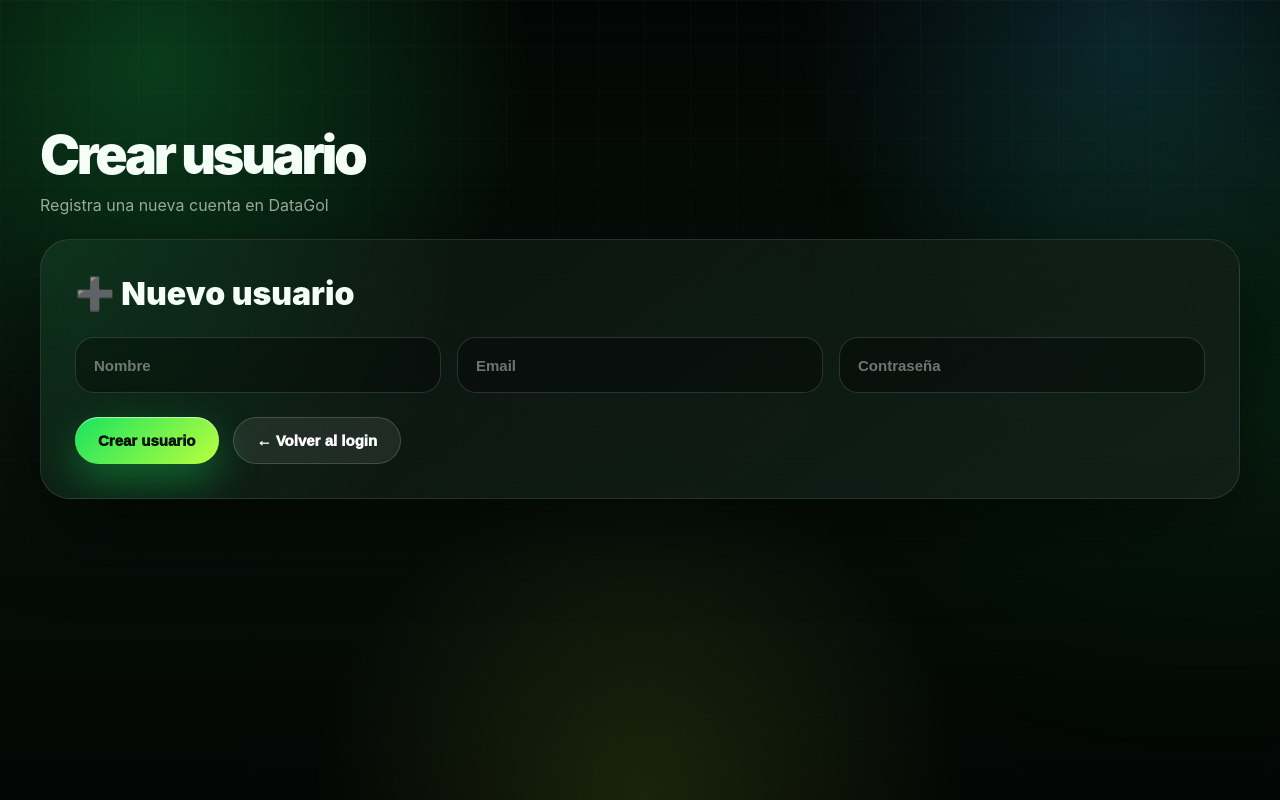
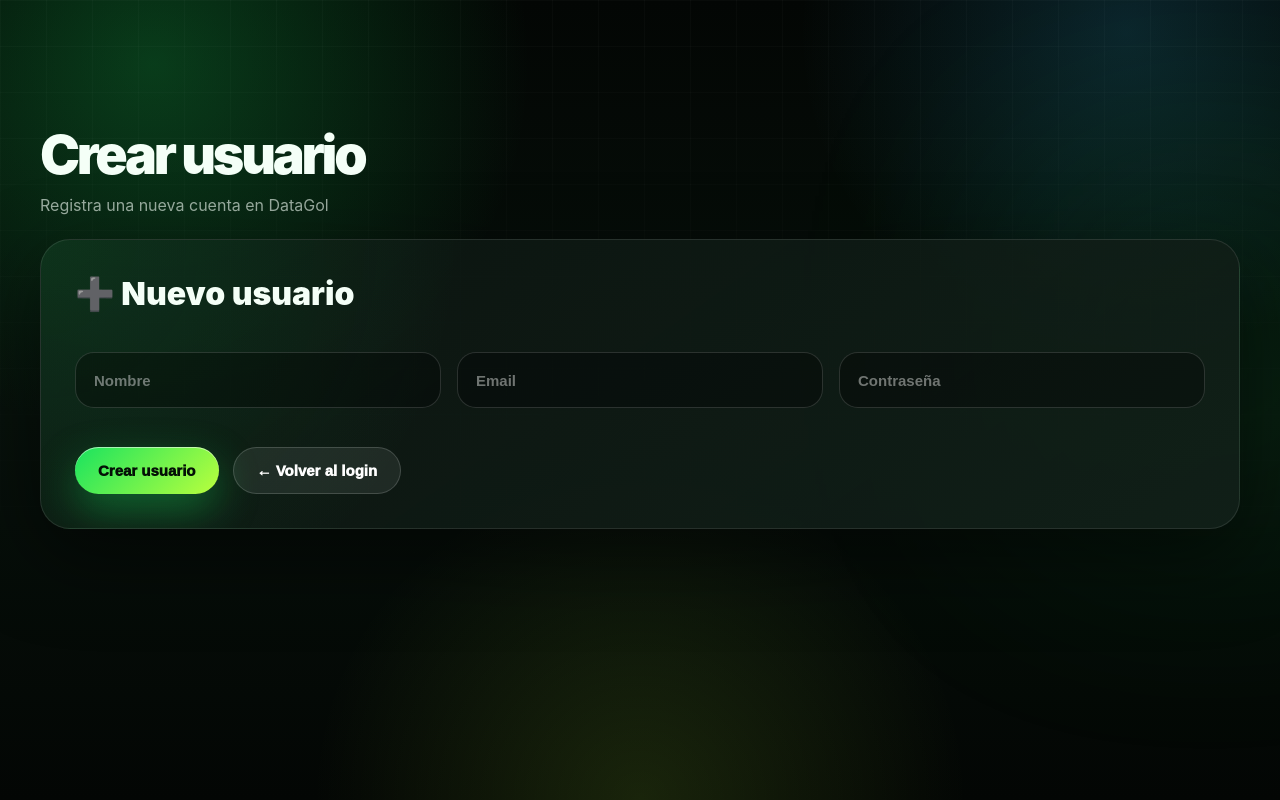
Before and after one commit to juansalvagm/DataGol, a React app in the folder frontend/: page /usuarios in a window 1280 px wide. Built offline with nearby package versions, Linux system fonts and the light colour scheme; no server answers; the HTML template or start-up script is replaced by a standard one.

Commit message:
Separar inputs formulario equipos

```diff
--- a/frontend/src/index.css
+++ b/frontend/src/index.css
@@ -940,3 +940,8 @@ body[data-theme="light"] .input::placeholder {
 body[data-theme="light"] .search-input::placeholder {
   color: rgba(6, 18, 10, 0.55);
 }
+.card-content {
+  display: flex;
+  flex-direction: column;
+  gap: 15px;
+}
```
